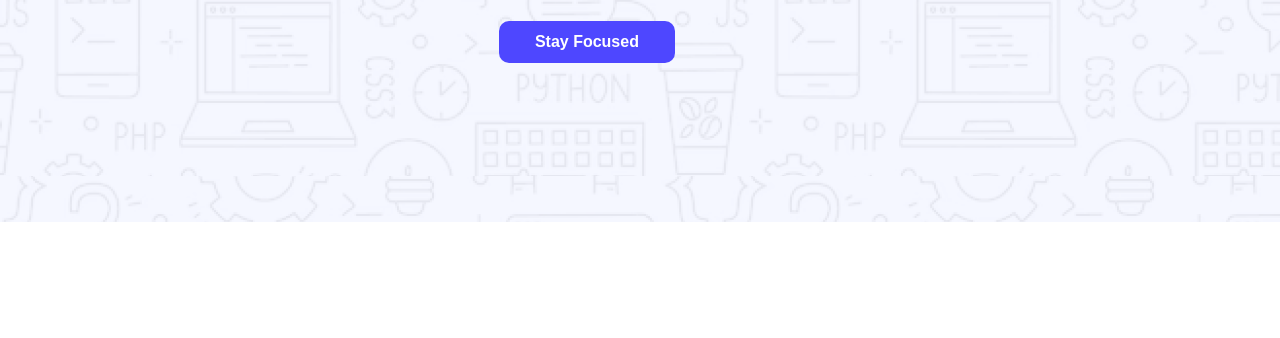
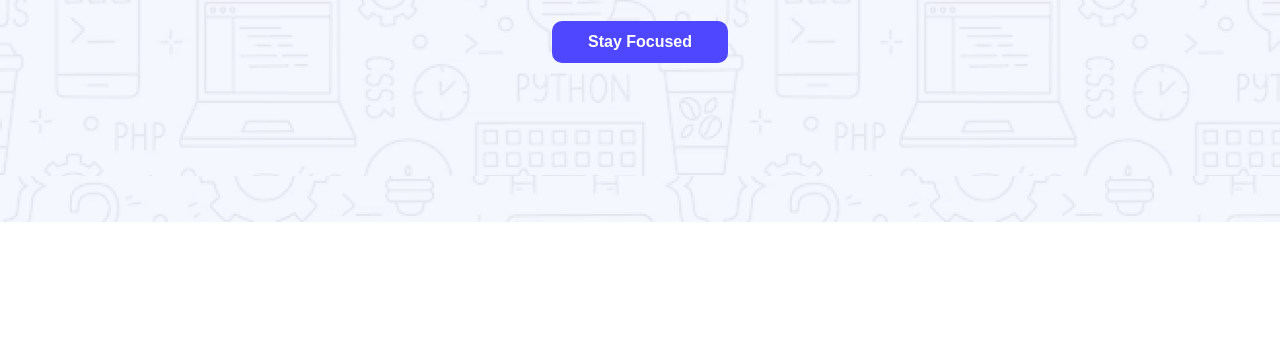
Before and after one commit to Sujon1231/web-flow-A01, a plain HTML site: page index.html in a window 1280 px wide. Shown: the part 476-814 px from the top of the page. Drawn offline with Linux system fonts and the light colour scheme.

Commit message:
added bay commit

```diff
--- a/styles/style.css
+++ b/styles/style.css
@@ -43,10 +43,12 @@ header{
 }
 .cool-dark-banner-text{
     font-family: "Raleway", sans-serif;
+    align-items: center;
+    margin:0 auto;
     text-align: center;
-    align-items: center;
-    padding: 158px 0px 0;
+    padding: 158px 0;
     max-width: 905px;
+    justify-content: center;
 }
 .cool-dark-banner-text h1{
     font-size: 65px;
```
